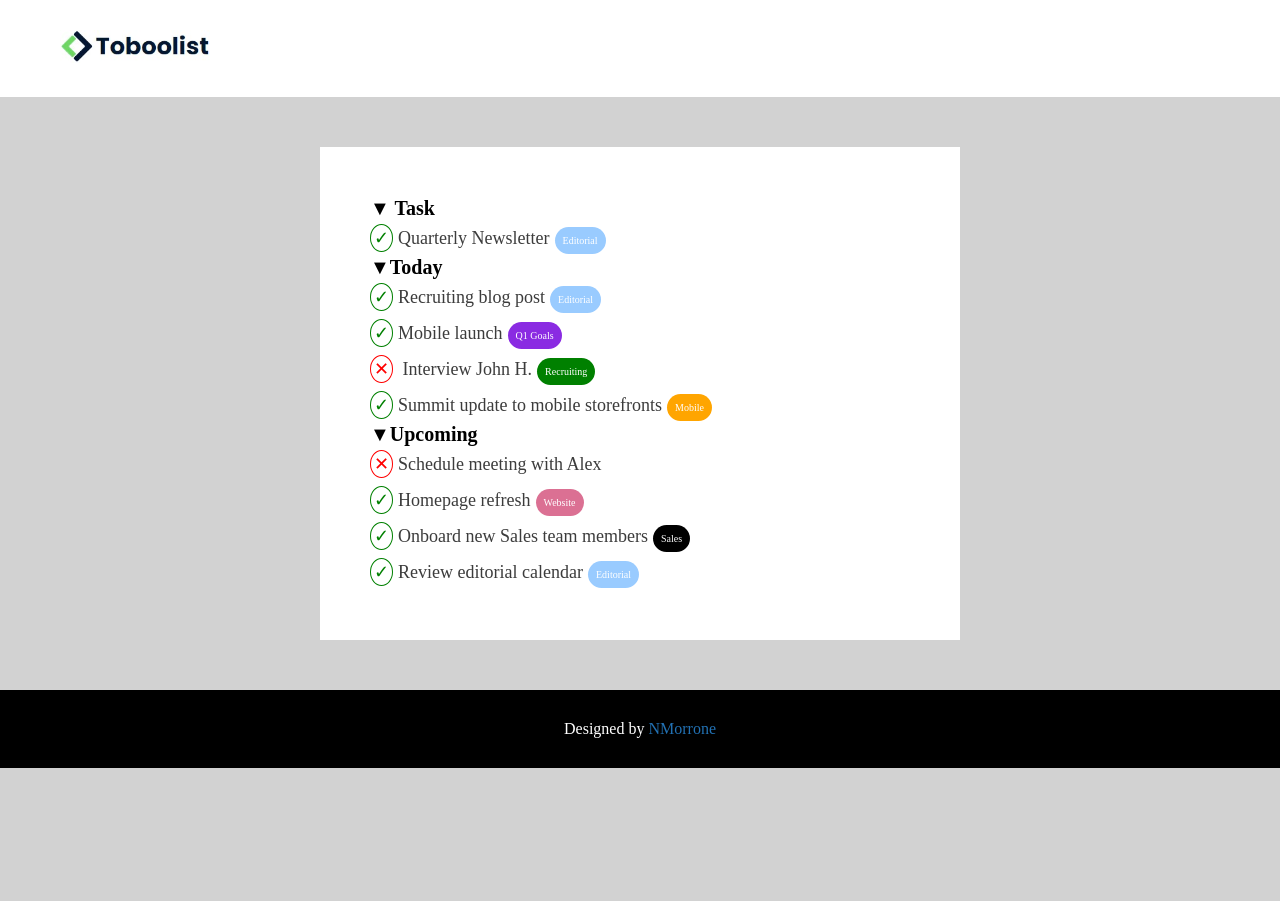
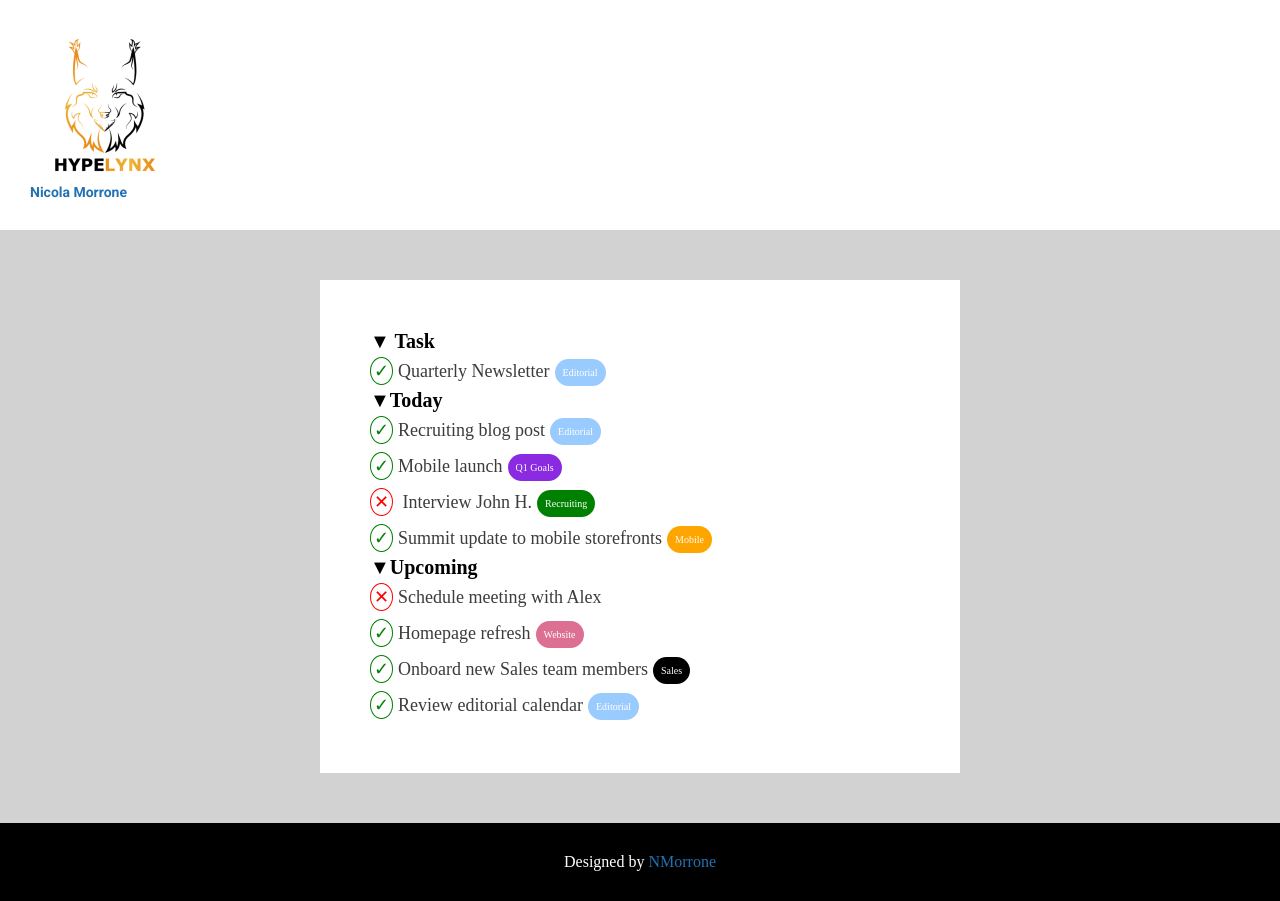
Before and after one commit to nmorrone/html-css-toboolist, a plain HTML site: page index.html in a window 1280 px wide. Before the commit the page ends 800 px from the top, so only its background shows below. Drawn offline with Linux system fonts and the light colour scheme.

Commit message:
last changes

```diff
--- a/css/style.css
+++ b/css/style.css
@@ -11,8 +11,15 @@ body {
 
 .top-header {
     background-color: #fff;
-    padding: 30px 60px;
+    padding: 30px;
+    vertical-align: middle;
+    width: 100%;
 
+}
+
+.header-headline {
+    font-family: Roboto;
+    font-size: 14px;
 }
 
 footer {
@@ -73,7 +80,7 @@ a:hover {
     color: red;
 }
 
-list {
+.list {
     vertical-align: middle;
 }
 
--- a/index.html
+++ b/index.html
@@ -19,7 +19,10 @@
 
     <!-- Intestazione Pagina-->
     <header class="top-header">
-        <img src="./img/Toboolist-logo.jpg" alt="" width="150px" />
+        <a href="https://hypelynx.com"><img src="./img/cropped-HypeLynx-Logo-300x300.png" alt="" width="150px" />
+            <h2 class="header-headline"> Nicola Morrone</h2>
+        </a>
+        </div>
 
     </header>
     <!-- Contenuto Lista-->
```
